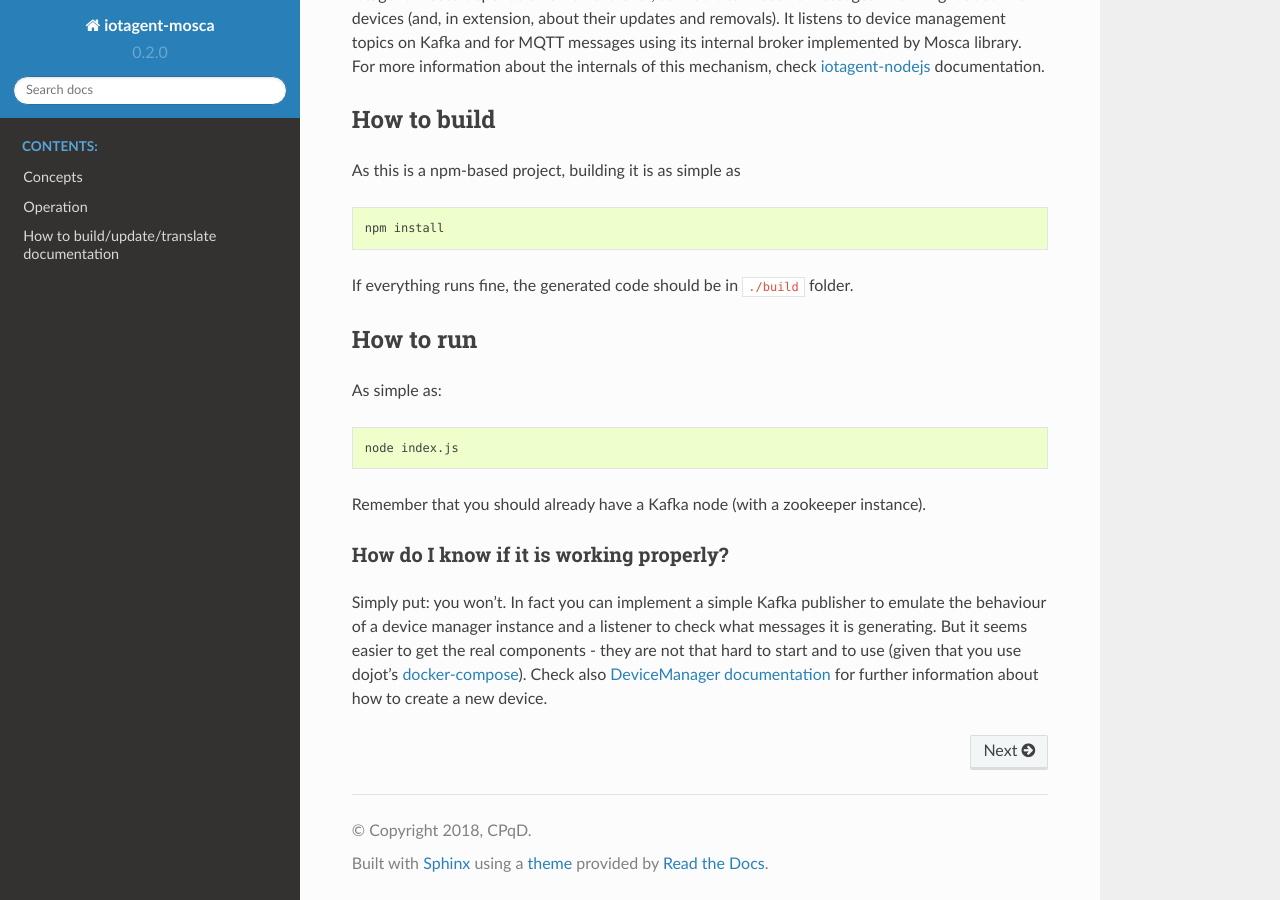
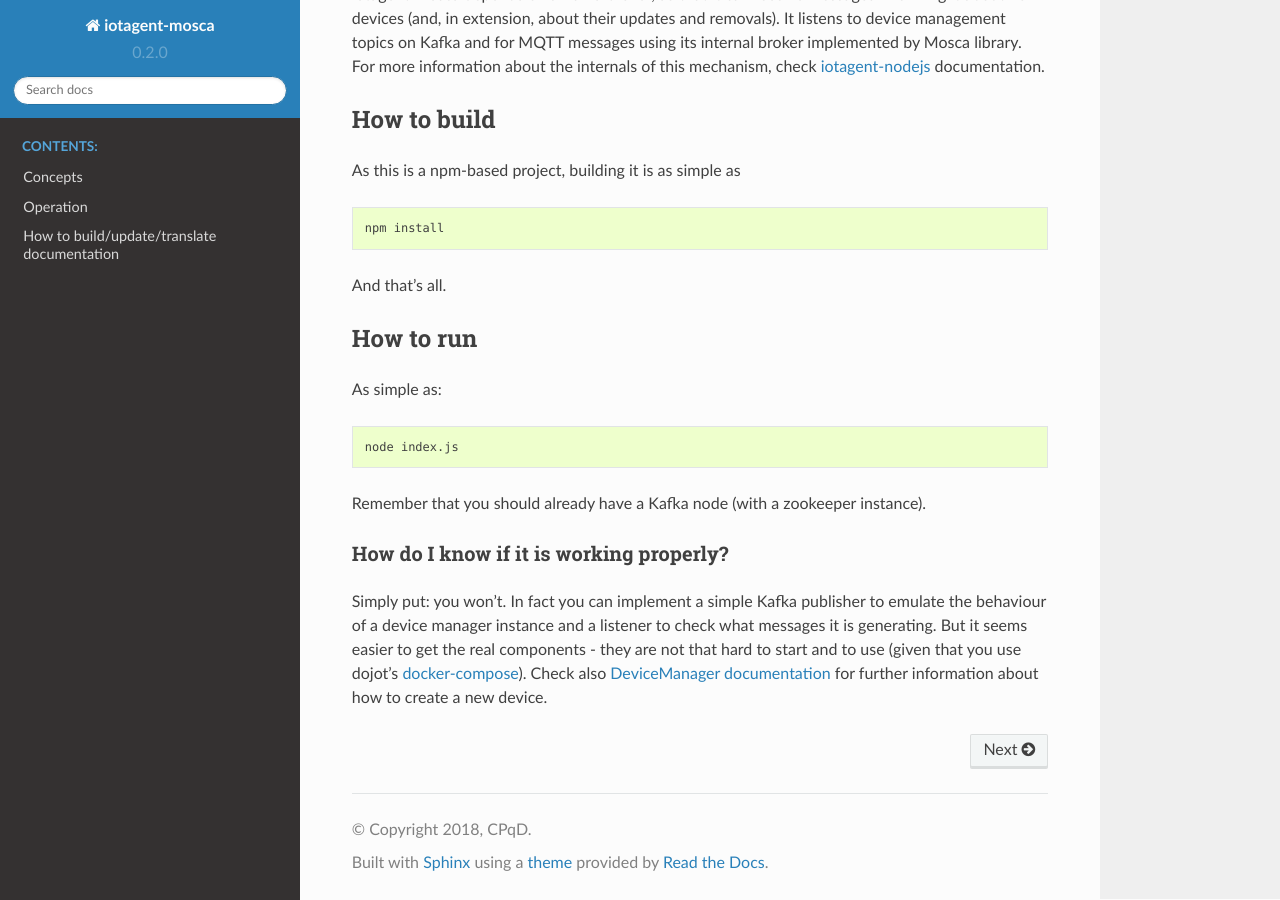
Before and after one commit to ricsdeol/iotagent-mosca, a Sphinx documentation site: the page built from docs/index.rst, in a window 1280 px wide and 900 px high, scrolled down 773 px. Built offline with Sphinx 7.4.7 and the Read the Docs theme 2.0.0, drawn with Linux system fonts in a browser that asks for light colours.

```diff
--- a/docs/index.rst
+++ b/docs/index.rst
@@ -40,7 +40,7 @@
     npm install
 
 
-If everything runs fine, the generated code should be in ``./build`` folder.
+And that's all.
 
 How to run
 ==========
```
